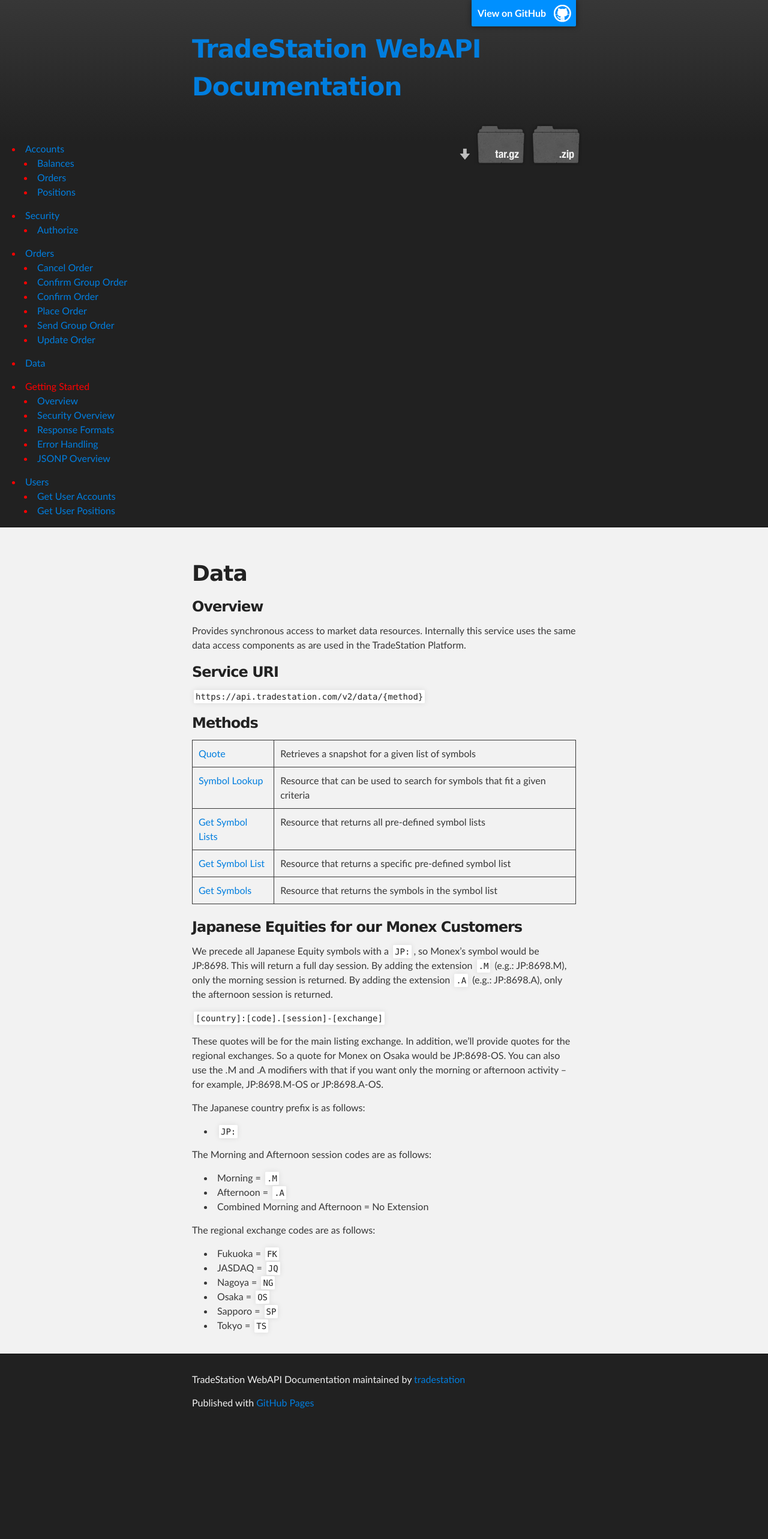
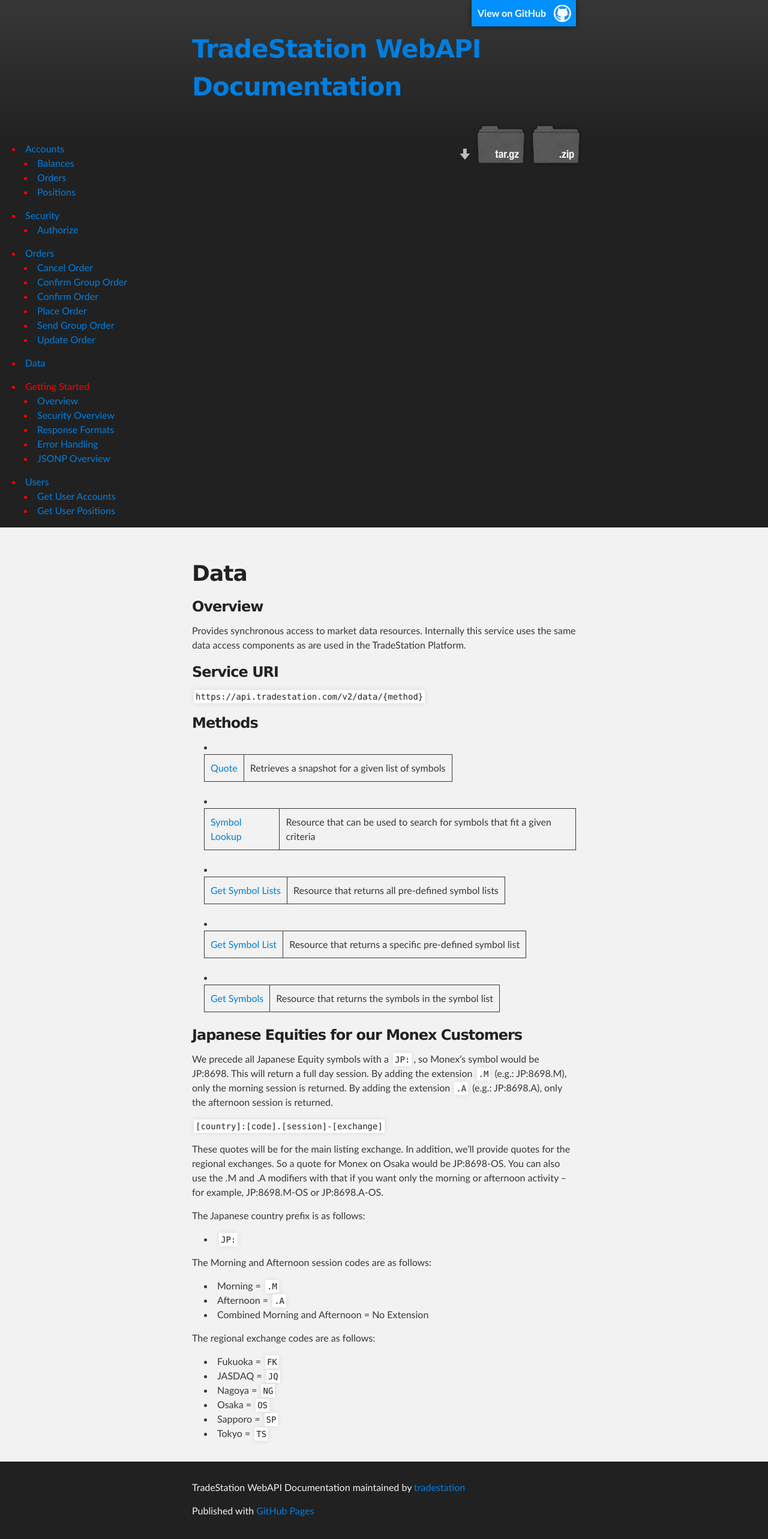
Before and after one commit to tradestation/webapi-docs, a Jekyll site: the page built from en/data.md, in a window 1280 px wide. Shown: the whole page at 60% size. Built offline with Jekyll 4.4.1, drawn with Linux system fonts in a browser that asks for light colours; before the commit the page ends 2385 px from its top, so only the background shows below that.

```diff
--- a/en/data.md
+++ b/en/data.md
@@ -15,11 +15,11 @@ Provides synchronous access to market data resources. Internally this service us
 
 ### Methods
 
-[Quote](quote) | Retrieves a snapshot for a given list of symbols
-[Symbol Lookup](symbol-lookup) | Resource that can be used to search for symbols that fit a given criteria
-[Get Symbol Lists](get-symbol-lists) | Resource that returns all pre-defined symbol lists
-[Get Symbol List](get-symbol-list) | Resource that returns a specific pre-defined symbol list
-[Get Symbols](get-symbols) | Resource that returns the symbols in the symbol list
+* [Quote](quote) | Retrieves a snapshot for a given list of symbols
+* [Symbol Lookup](symbol-lookup) | Resource that can be used to search for symbols that fit a given criteria
+* [Get Symbol Lists](get-symbol-lists) | Resource that returns all pre-defined symbol lists
+* [Get Symbol List](get-symbol-list) | Resource that returns a specific pre-defined symbol list
+* [Get Symbols](get-symbols) | Resource that returns the symbols in the symbol list
 
 ### Japanese Equities for our Monex Customers
 
```
